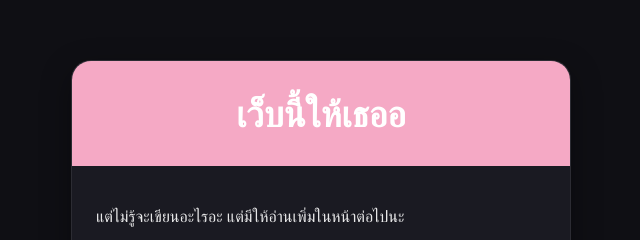
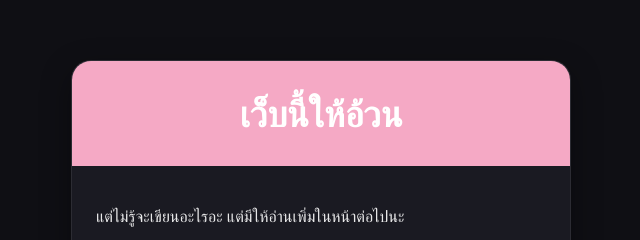
Before and after one commit to linlly11/for-you, a plain HTML site: page index.html in a window 1280 px wide. Shown: the part 183-423 px from the top of the page, 319-959 px from the left. Drawn offline with Linux system fonts and the light colour scheme.

Commit message:
Update header text in index.html

```diff
--- a/index.html
+++ b/index.html
@@ -8,7 +8,7 @@
 </head>
 <body>
   <main class="card">
-    <header class="header"><h1>เว็บนี้ให้เธออ</h1></header>
+    <header class="header"><h1>เว็บนี้ให้อ้วน</h1></header>
     <section class="section">
       <p class="lead">แต่ไม่รู้จะเขียนอะไรอะ แต่มีให้อ่านเพิ่มในหน้าต่อไปนะ</p>
       <div class="actions">
```
